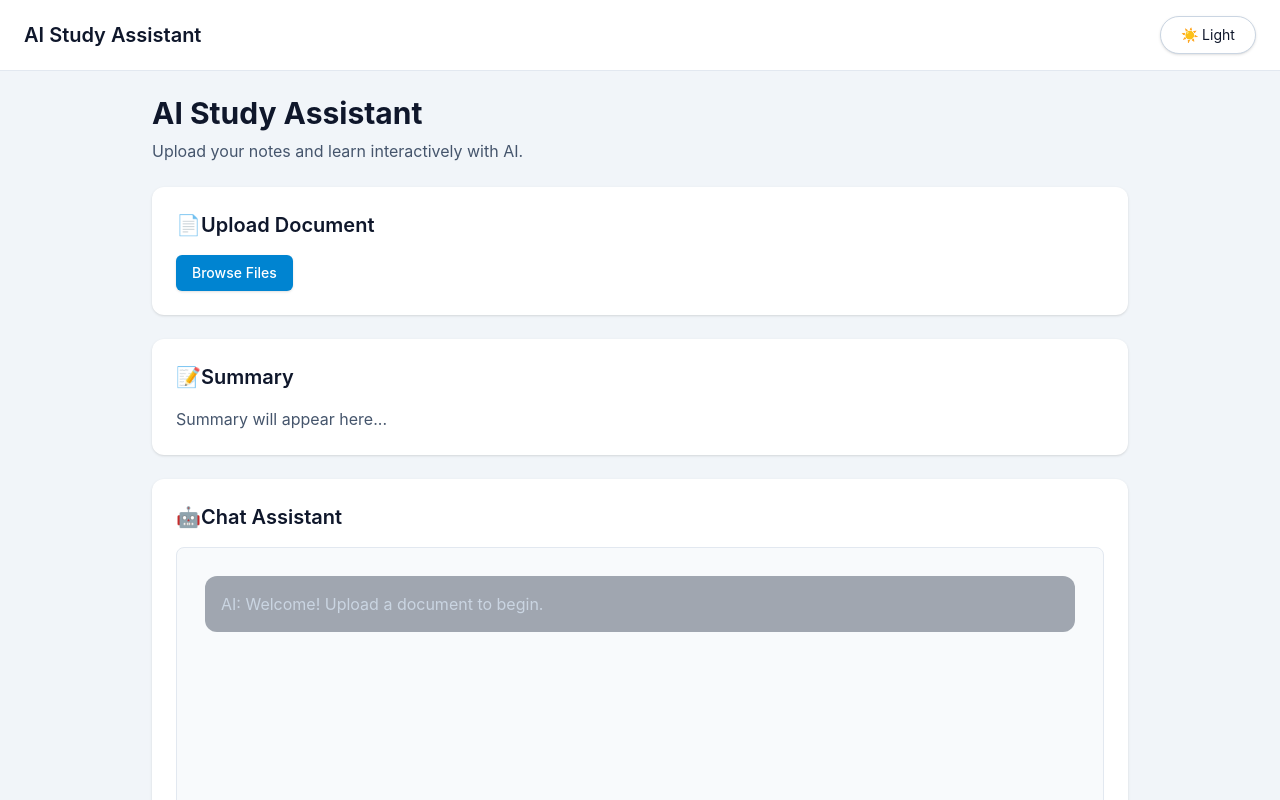
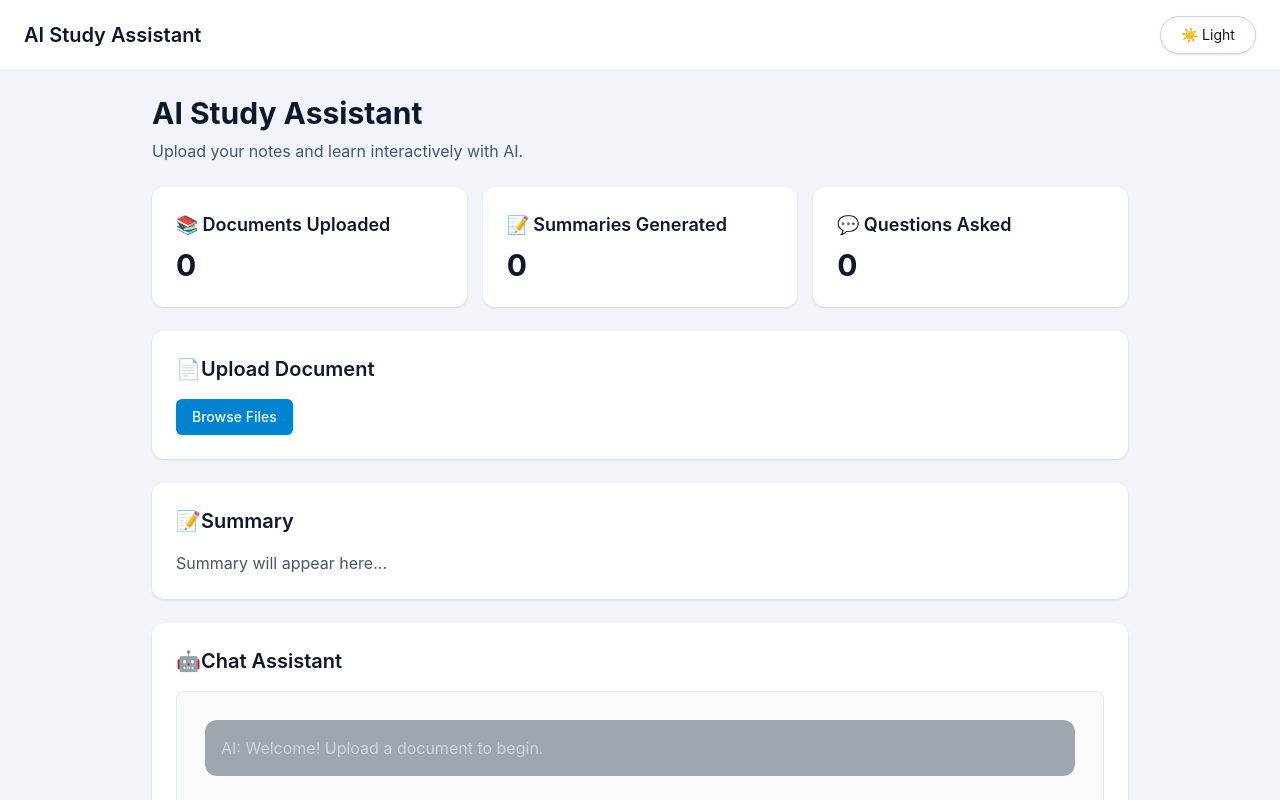
Before and after one commit to ARUN-PS00/ai-study-assistant, a React (Vite) app: page / in a window 1280 px wide. Shown: the top 800 px of the page. Built offline with nearby package versions, Linux system fonts and the light colour scheme.

Commit message:
Add dashboard statistics section

```diff
--- a/src/pages/Home.jsx
+++ b/src/pages/Home.jsx
@@ -22,7 +22,28 @@ function Home({ theme, onToggleTheme }) {
             Upload your notes and learn interactively with AI.
           </p>
         </div>
+          <section className="grid grid-cols-1 md:grid-cols-3 gap-4">
+  <div className="bg-white dark:bg-slate-800 p-6 rounded-xl shadow">
+    <h3 className="text-lg font-semibold">
+      📚 Documents Uploaded
+    </h3>
+    <p className="text-3xl font-bold mt-2">0</p>
+  </div>
 
+  <div className="bg-white dark:bg-slate-800 p-6 rounded-xl shadow">
+    <h3 className="text-lg font-semibold">
+      📝 Summaries Generated
+    </h3>
+    <p className="text-3xl font-bold mt-2">0</p>
+  </div>
+
+  <div className="bg-white dark:bg-slate-800 p-6 rounded-xl shadow">
+    <h3 className="text-lg font-semibold">
+      💬 Questions Asked
+    </h3>
+    <p className="text-3xl font-bold mt-2">0</p>
+  </div>
+</section>
         <FileUpload theme={theme} />
         <SummaryBox theme={theme} />
         <ChatBox theme={theme} />
```
